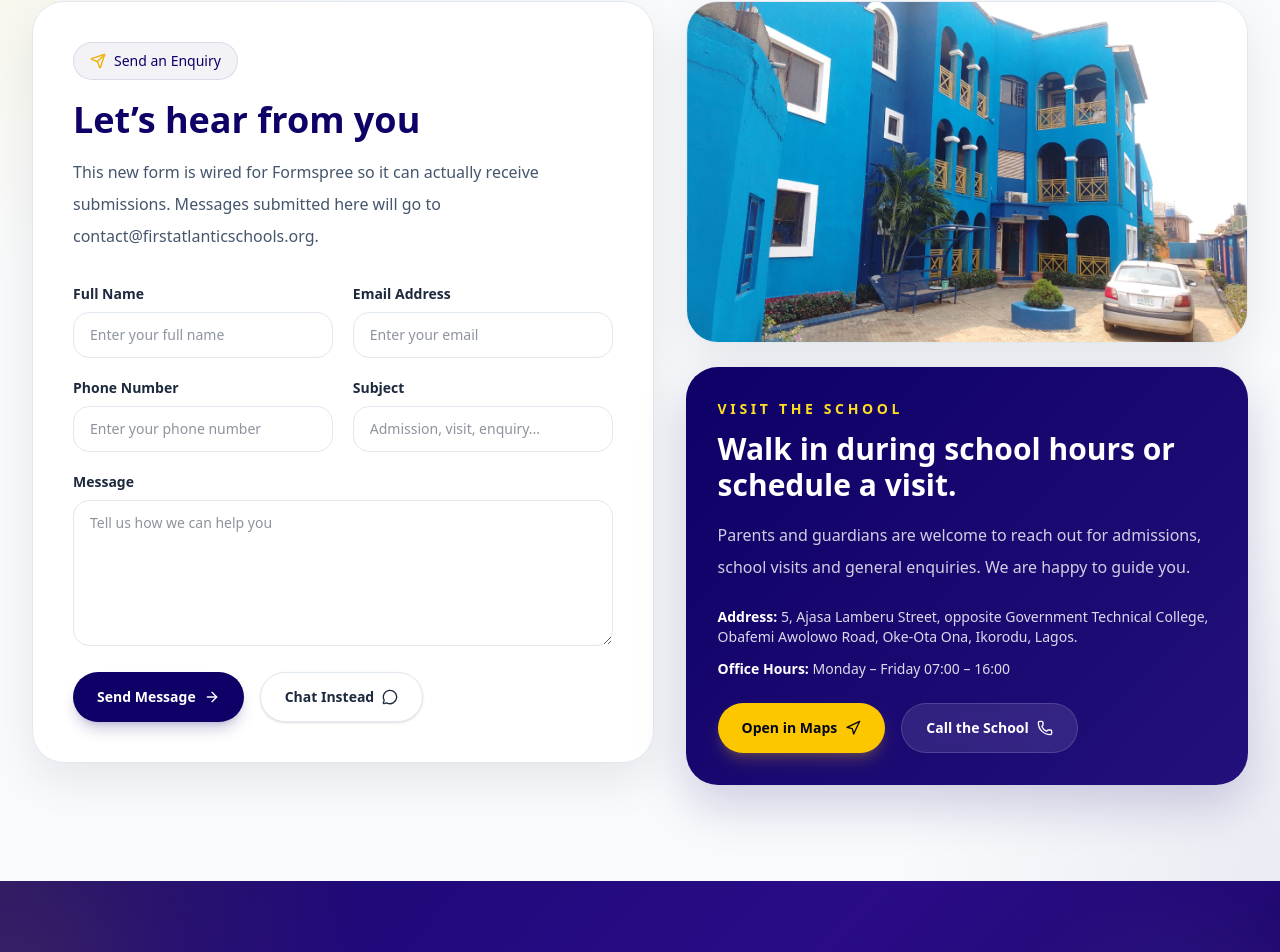
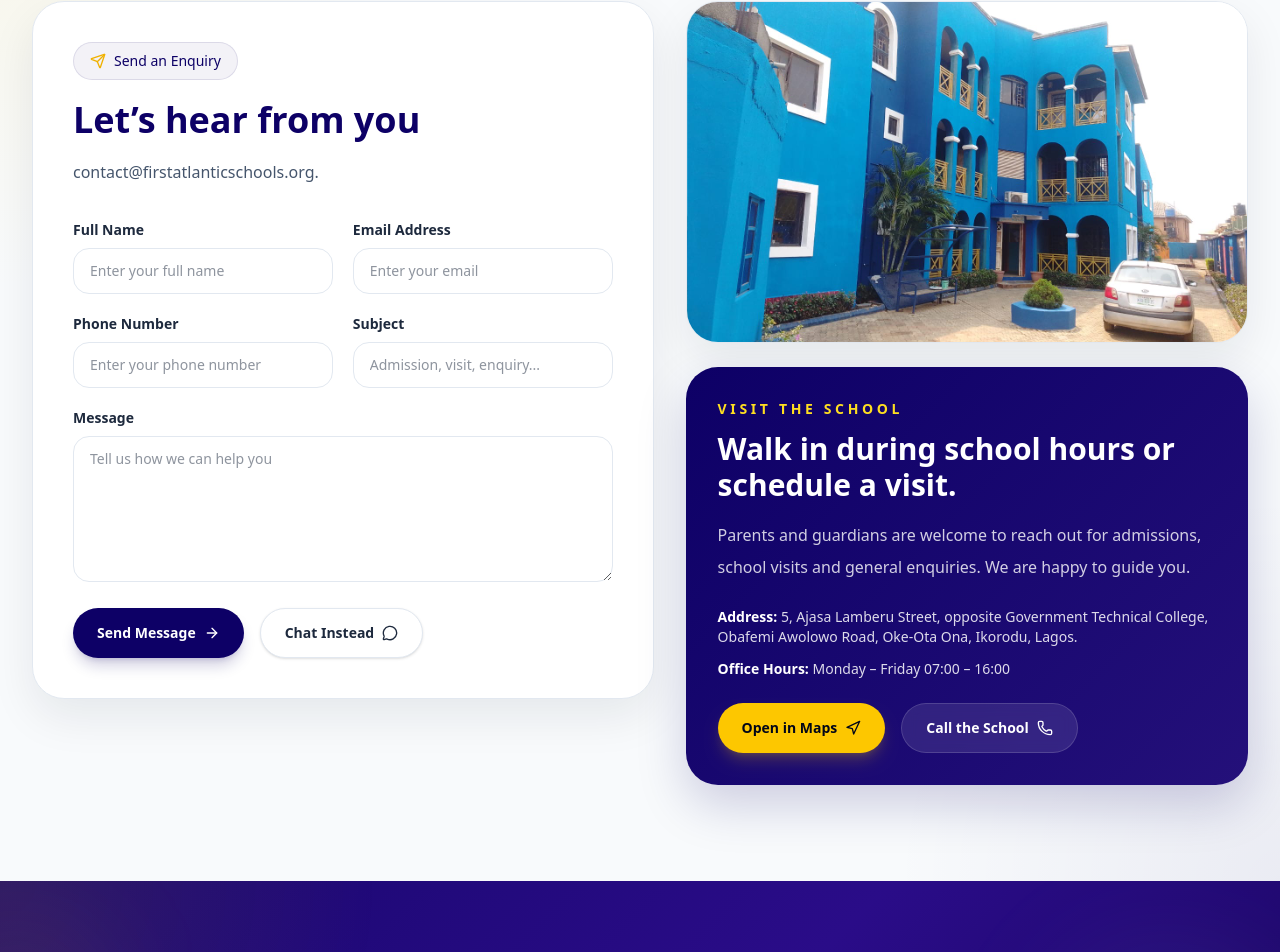
Before and after one commit to Pluhmee/first-atlantic-schools, a Next.js app: page /contact in a window 1280 px wide. Shown: the part 1988-2940 px from the top of the page. Built offline with nearby package versions, Linux system fonts and the light colour scheme.

Commit message:
Modify contact form submission message
Updated contact form submission message to include email.

```diff
--- a/app/contact/page.tsx
+++ b/app/contact/page.tsx
@@ -346,8 +346,7 @@ export default function ContactPage() {
                 Let’s hear from you
               </h2>
               <p className="mt-4 text-sm leading-7 text-slate-600 sm:text-base sm:leading-8">
-                This new form is wired for Formspree so it can actually receive submissions.
-                Messages submitted here will go to {CONTACT_INFO.email}.
+              {CONTACT_INFO.email}.
               </p>
 
               <form className="mt-8 space-y-5" onSubmit={handleSubmit}>
```
